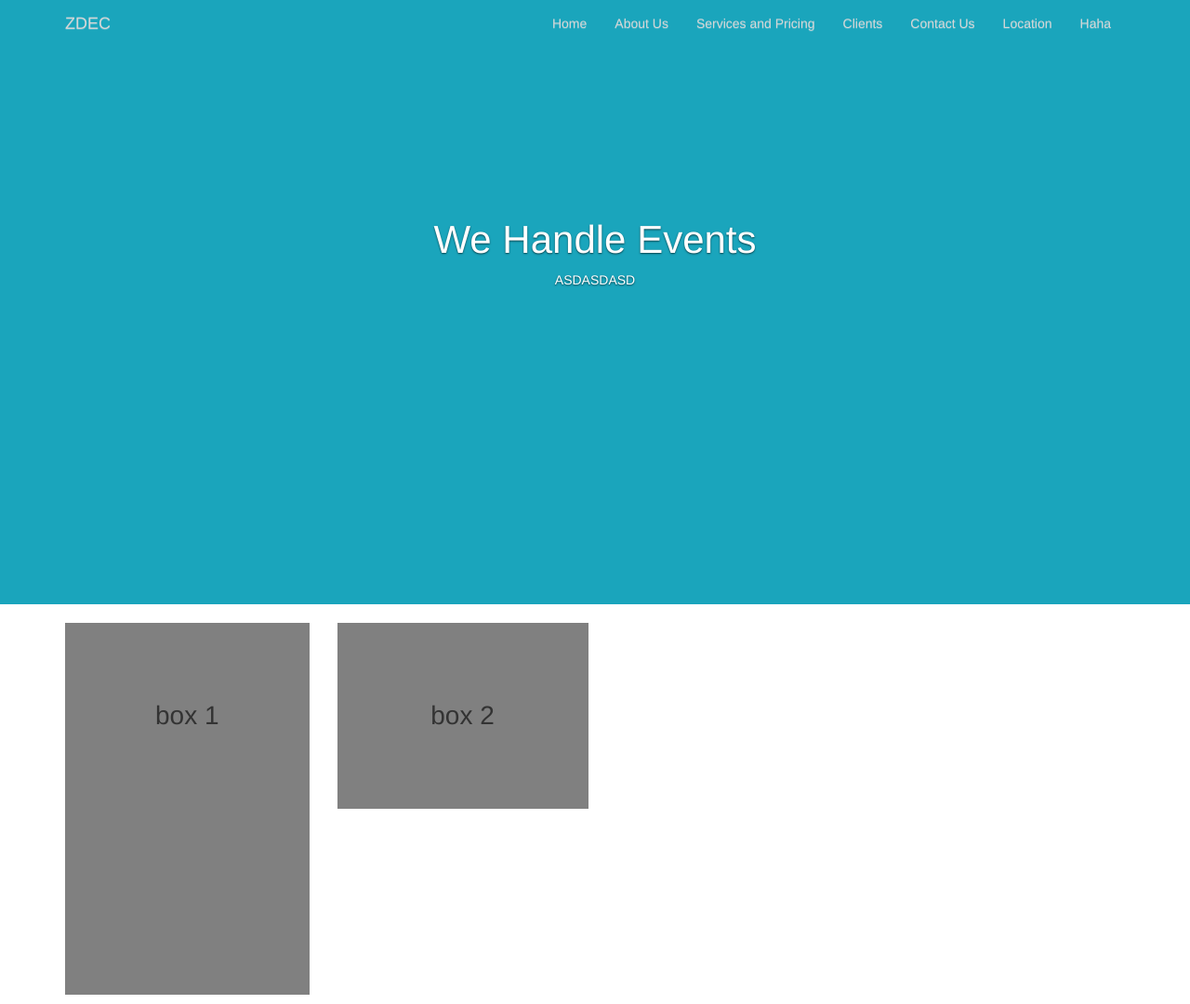
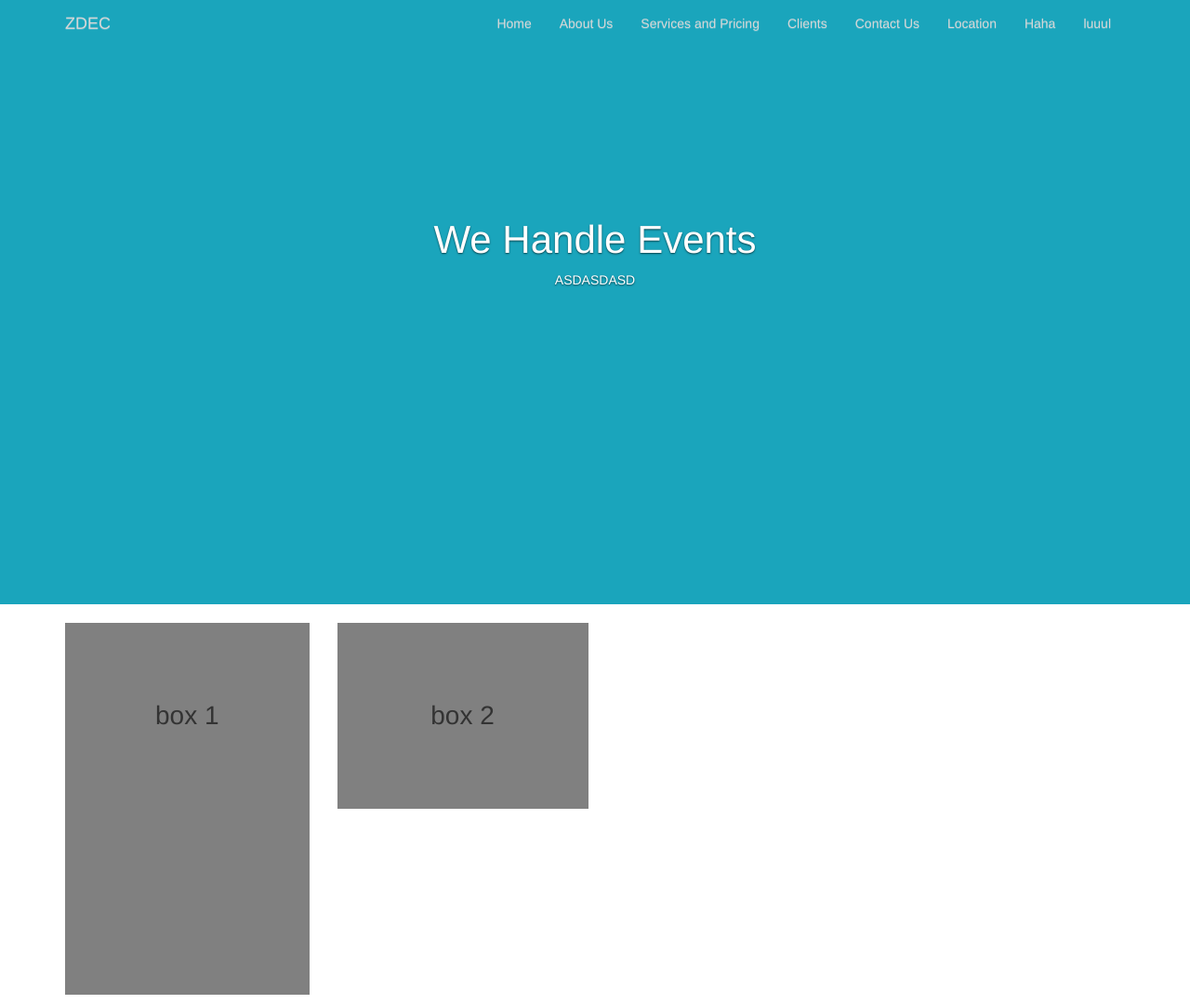
Before and after one commit to omarmandeeli/OfficialRepository, a plain HTML site: page Index.html in a window 1280 px wide. Shown: the whole page at 93% size. Drawn offline with nearby package versions, Linux system fonts and the light colour scheme; files whose address does not match are found by name.

Commit message:
nagbago ako lul

```diff
--- a/Index.html
+++ b/Index.html
@@ -34,6 +34,7 @@
         <li class="nav1"><a href="#">Contact Us</a></li>
         <li class="nav1"><a href="#">Location</a></li>
         <li class="nav1"><a href="#">Haha</a></li>
+        <li class="nav1"><a href="#">luuul</a></li>
       </ul>
     </div>
   </div>
```
